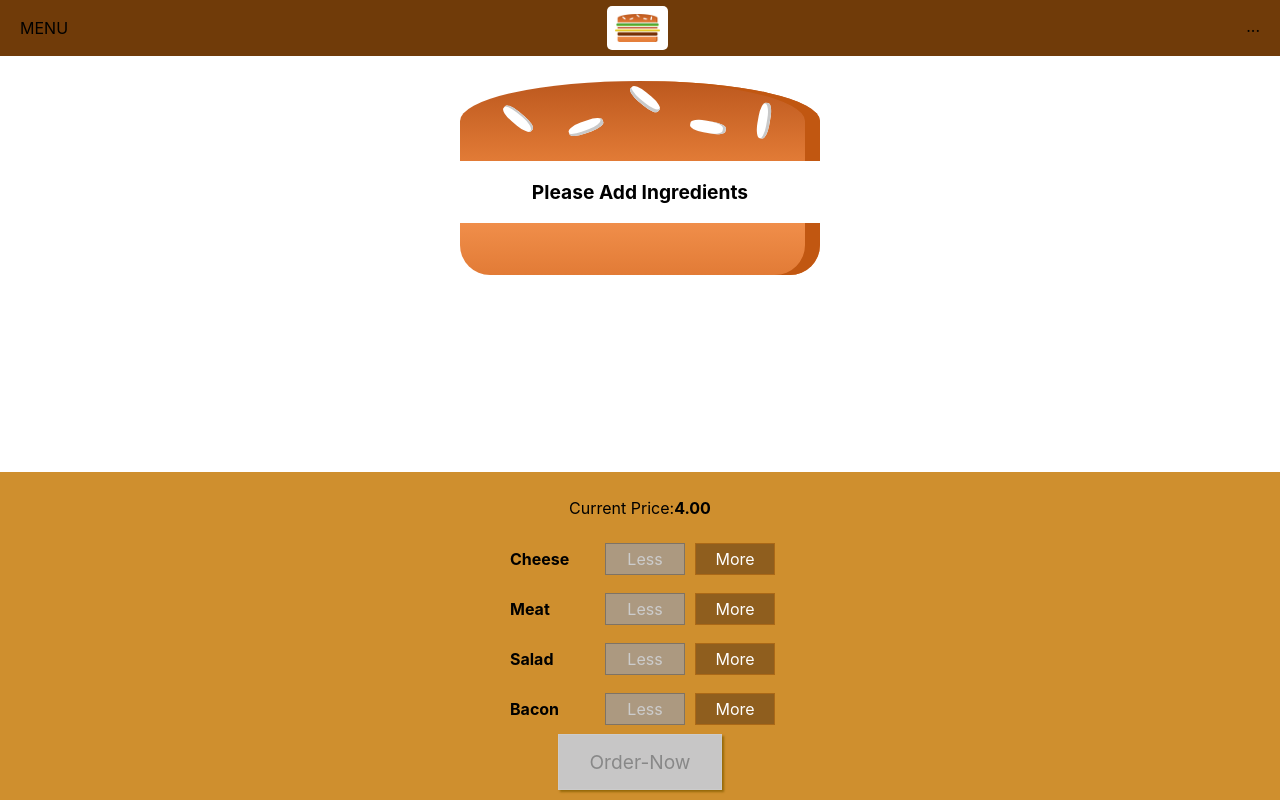
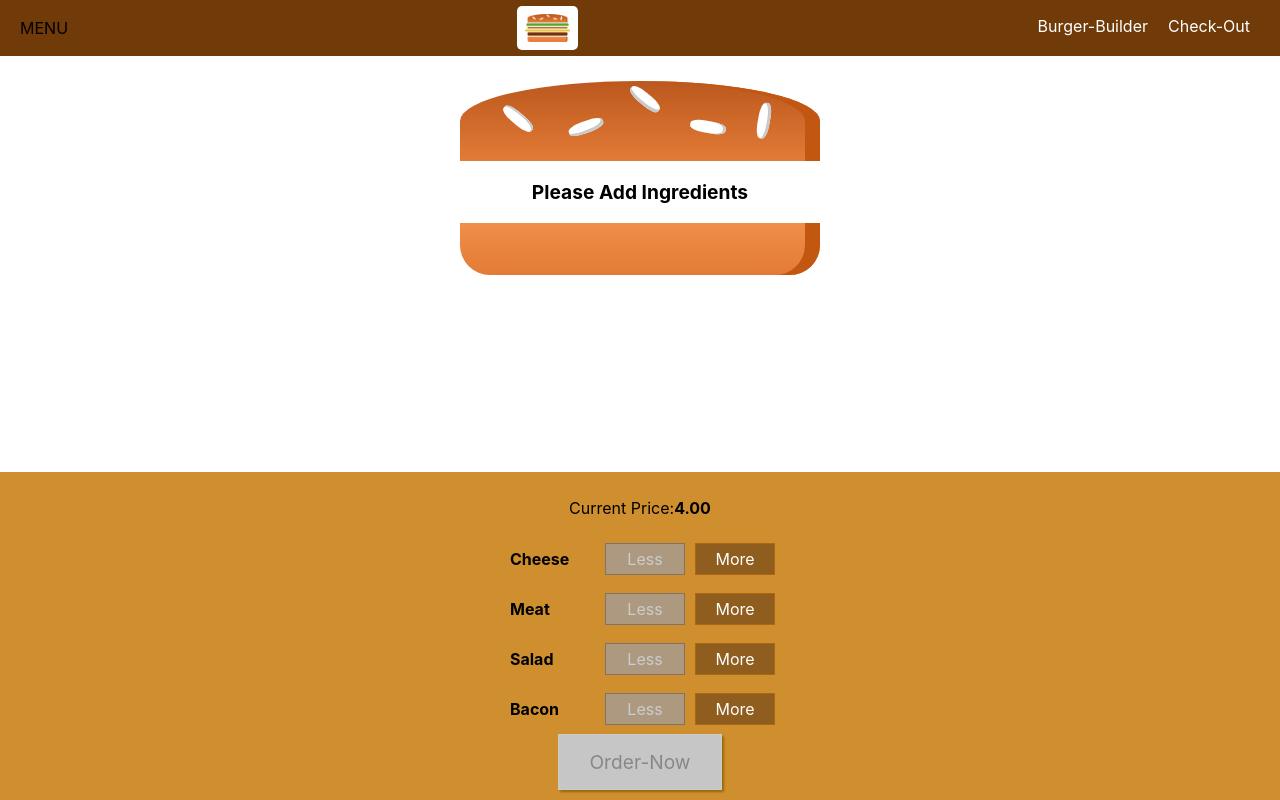
Before and after one commit to rahulgundiya/Burger-App, a React (Create React App) app in the folder burger-app/: page / in a window 1280 px wide. Built offline with nearby package versions, Linux system fonts and the light colour scheme.

Commit message:
Adding NavigationItems

```diff
--- /dev/null
+++ b/burger-app/src/components/Navigation/NavigationItem/NavigationItem.js
@@ -0,0 +1,11 @@
+import React from 'react';
+import classes from './NavigationItem.module.css'
+const navigationItem =(props)=>(
+
+  <li className={classes.NavigationItem}>
+      <a href={props.link}
+   className={props.active ? classes.active:null}>{props.children}</a>
+   </li>
+
+);
+export default navigationItem;
--- /dev/null
+++ b/burger-app/src/components/Navigation/NavigationItem/NavigationItem.module.css
@@ -0,0 +1,25 @@
+.NavigationItem{
+    margin:0;
+    box-sizing: border-box;
+    align-items:center;
+    height:100%;
+    display:flex;
+}
+.NavigationItem a {
+    color:white;
+    align-items: center;
+    border-bottom: 4px solid transparent;
+    height:100%;
+    padding:16px 10px;
+    text-decoration: none;
+    box-sizing: border-box;
+    display:block;
+}
+.NavigationItem a:hover,
+.NavigationItem a:active,
+.NavigationItem a :active {
+    background-color: #8F5C2C;
+    border-bottom: 4px solid  #40A4C8;
+    color:white;
+
+}
--- /dev/null
+++ b/burger-app/src/components/Navigation/NavigationItems/NavigationItems.js
@@ -0,0 +1,10 @@
+import React from 'react';
+import classes from './NavigationItems.module.css'
+import NavigationItem from '../NavigationItem/NavigationItem'
+const navigationItems =(props)=>(
+    <ul className={classes.NavigationItems}>
+  <NavigationItem link ="/" active>Burger-Builder</NavigationItem>
+  <NavigationItem link="/" >Check-Out</NavigationItem>
+    </ul>
+);
+export default navigationItems;
--- /dev/null
+++ b/burger-app/src/components/Navigation/NavigationItems/NavigationItems.module.css
@@ -0,0 +1,9 @@
+.NavigationItems {
+
+    margin:0;
+    padding:0;
+    list-style: none;
+    height:100%;
+    align-items:center;
+    display:flex;
+}
--- a/burger-app/src/components/Navigation/Toolbar/Toolbar.js
+++ b/burger-app/src/components/Navigation/Toolbar/Toolbar.js
@@ -1,12 +1,15 @@
 import React from 'react'
 import classes from './Toolbar.module.css'
 import Logo from '../../Logo/Logo'
+import NavigationItems from '../NavigationItems/NavigationItems'
 const toolbar=(props)=>(
     <header className={classes.Toolbar}>
         <div>MENU</div>
         <Logo />
         <nav>
-            <ul>...</ul>
+
+                <NavigationItems/>
+
         </nav>
     </header>
 )
```
